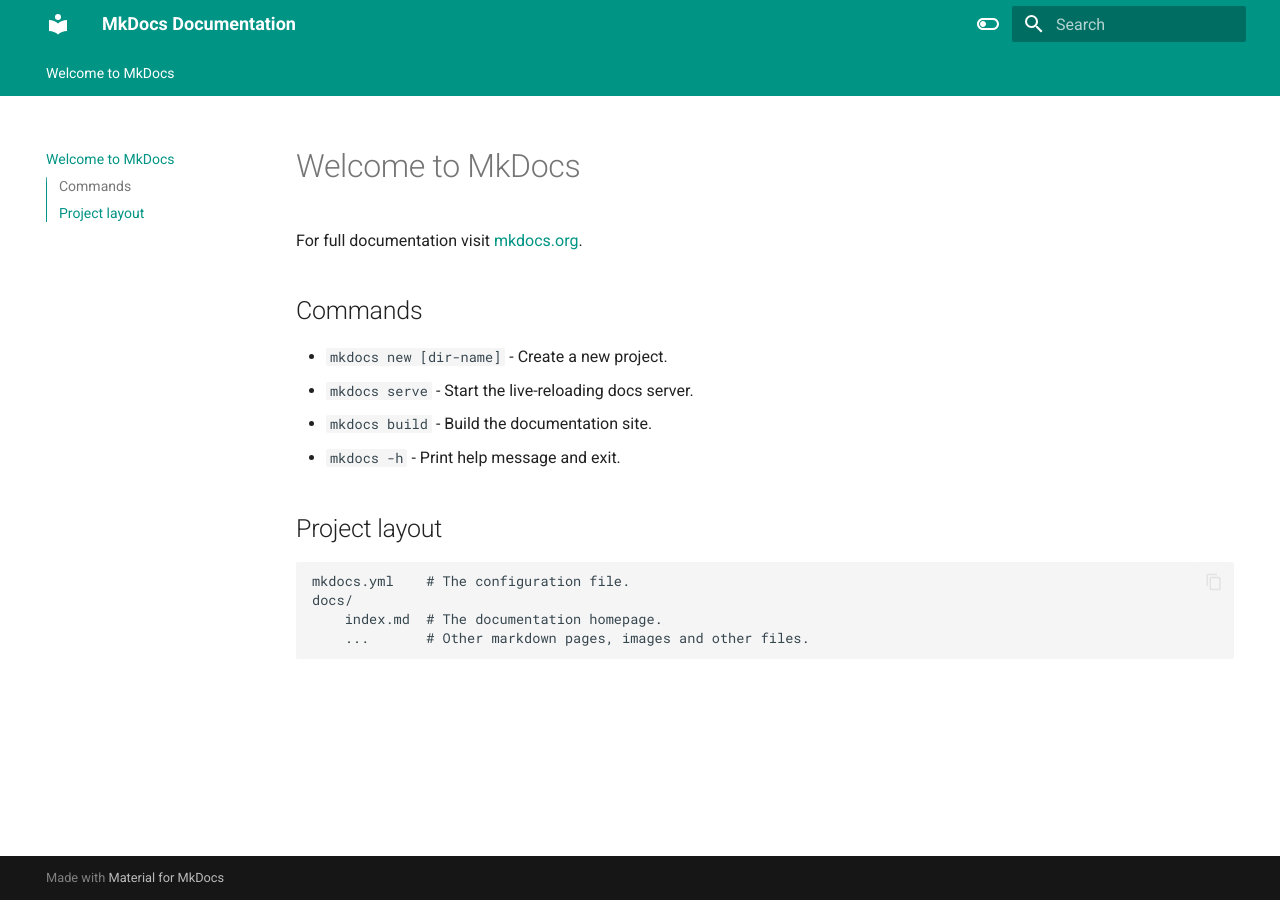
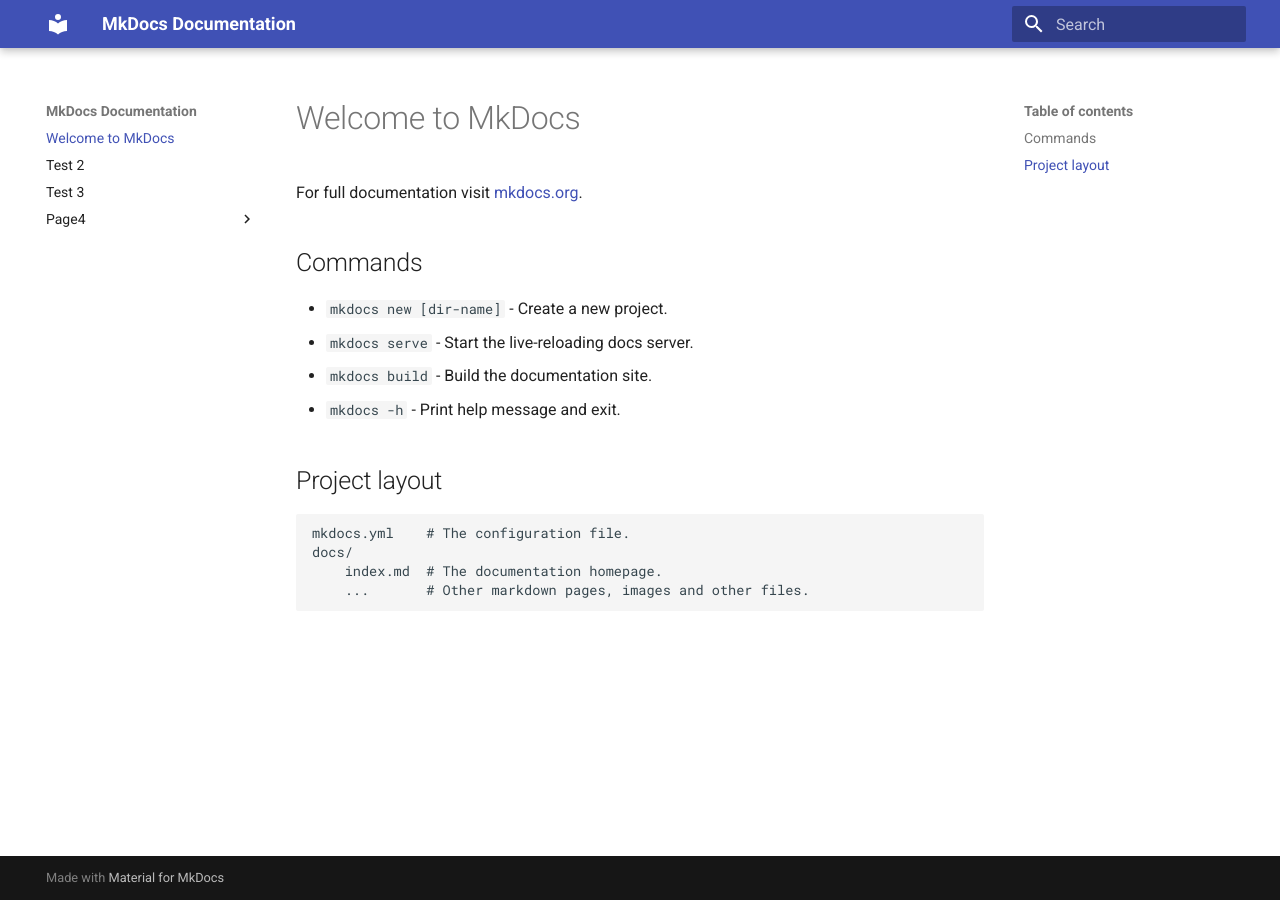
Before and after one commit to teohck/info, an MkDocs documentation site: the page built from docs/index.md, in a window 1280 px wide. Built offline with MkDocs 1.6.1 and Material for MkDocs 9.7.7, drawn with Linux system fonts in a browser that asks for light colours.

Commit message:
Adding more files.

```diff
--- /dev/null
+++ b/docs/Page2.md
@@ -0,0 +1 @@
+# Test 2
--- /dev/null
+++ b/docs/Page3.md
@@ -0,0 +1 @@
+# Test 3
--- a/mkdocs.yml
+++ b/mkdocs.yml
@@ -1,30 +1,32 @@
 site_name: MkDocs Documentation
 theme:
   name: material
-  features:
-    - navigation.tabs
-    - navigation.sections
-    - toc.integrate
-    - navigation.top
-    - search.suggest
-    - search.highlight
-    - content.tabs.link
-    - content.code.annotation
-    - content.code.copy
-  language: en
-  palette:
-    - scheme: default
-      toggle:
-        icon: material/toggle-switch-off-outline
-        name: Switch to dark mode
-      primary: teal
-      accent: purple
-    - scheme: slate
-      toggle:
-        icon: material/toggle-switch
-        name: Switch to light mode
-      primary: teal
-      accent: lime
+# theme:
+#   name: material
+#   features:
+#     - navigation.tabs
+#     - navigation.sections
+#     - toc.integrate
+#     - navigation.top
+#     - search.suggest
+#     - search.highlight
+#     - content.tabs.link
+#     - content.code.annotation
+#     - content.code.copy
+#   language: en
+#   palette:
+#     - scheme: default
+#       toggle:
+#         icon: material/toggle-switch-off-outline
+#         name: Switch to dark mode
+#       primary: teal
+#       accent: purple
+#     - scheme: slate
+#       toggle:
+#         icon: material/toggle-switch
+#         name: Switch to light mode
+#       primary: teal
+#       accent: lime
 
 # plugins:
 #   - social
```
Also changed, not shown: docs/Page4/page4.1.md (added).
